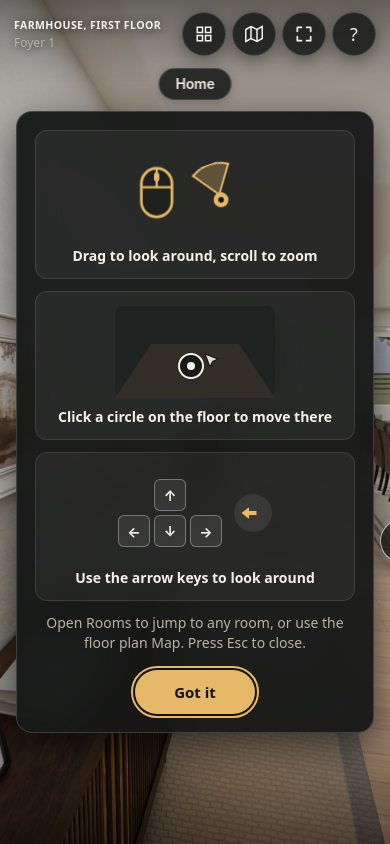
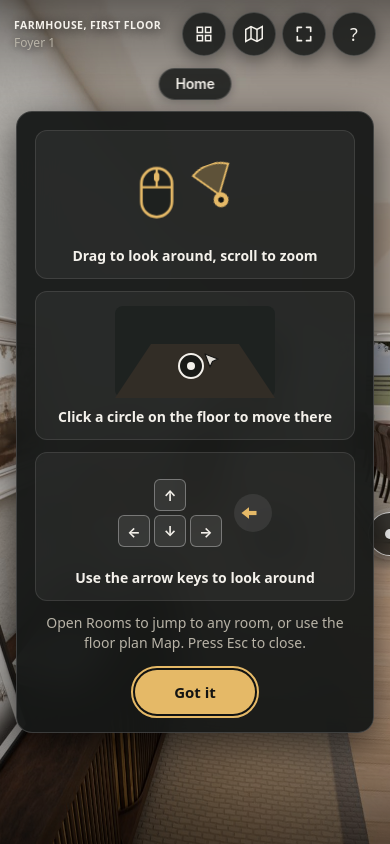
Before and after one commit to Thunda10/walkthrough, a plain HTML site: page tours/farmhouse/index.html in a window 390 px wide. Drawn offline with Linux system fonts and the light colour scheme.

Commit message:
Tours: less stretch on square and tall screens

```diff
--- a/tours/farmhouse/index.html
+++ b/tours/farmhouse/index.html
@@ -1015,23 +1015,21 @@ const fs = 'precision highp float;' +
   'uniform vec2 resolution;' +
   'uniform float yaw;' +
   'uniform float pitch;' +
-  'uniform float fov;' +
-  'uniform float pd;' +
+  'uniform float rc;' +
+  'uniform float ps;' +
   'const float PI = 3.141592653589793;' +
   'void main(){' +
     'float aspect = resolution.x / resolution.y;' +
-    'float vs = tan(radians(fov) * 0.5);' +
-    'float hh = atan(vs * aspect);' +
-    'float xm = (pd + 1.0) * sin(hh) / (pd + cos(hh));' +
     'vec2 q = uv * 2.0 - 1.0;' +
-    'float x = q.x * xm;' +
-    'float y = q.y * xm / aspect;' +
-    'float k = x * x / ((pd + 1.0) * (pd + 1.0));' +
-    'float dc = k * k * pd * pd - (k + 1.0) * (k * pd * pd - 1.0);' +
-    'float cl = (-k * pd + sqrt(max(dc, 0.0))) / (k + 1.0);' +
-    'float S = (pd + 1.0) / (pd + cl);' +
-    'float l0 = atan(x, S * cl);' +
-    'vec3 d = normalize(vec3(sin(l0), y / S, -cos(l0)));' +
+    'float n = sqrt(aspect * aspect + 1.0);' +
+    'vec2 v = vec2(q.x * aspect, q.y) * rc / n;' +
+    'float r = length(v);' +
+    'float k = r * r / ((ps + 1.0) * (ps + 1.0));' +
+    'float dc = k * k * ps * ps - (k + 1.0) * (k * ps * ps - 1.0);' +
+    'float c = (-k * ps + sqrt(max(dc, 0.0))) / (k + 1.0);' +
+    'float sn = sqrt(max(1.0 - c * c, 0.0));' +
+    'vec2 w = r > 1e-6 ? v / r * sn : vec2(0.0);' +
+    'vec3 d = vec3(w.x, w.y, -c);' +
     'float cp = cos(pitch), sp = sin(pitch);' +
     'float cy = cos(yaw), sy = sin(yaw);' +
     'd = vec3(d.x, cp * d.y - sp * d.z, sp * d.y + cp * d.z);' +
@@ -1079,8 +1077,8 @@ const uniforms = {
   resolution: gl.getUniformLocation(program, 'resolution'),
   yaw: gl.getUniformLocation(program, 'yaw'),
   pitch: gl.getUniformLocation(program, 'pitch'),
-  fov: gl.getUniformLocation(program, 'fov'),
-  pd: gl.getUniformLocation(program, 'pd')
+  rc: gl.getUniformLocation(program, 'rc'),
+  ps: gl.getUniformLocation(program, 'ps')
 };
 
 function initTexture() {
@@ -1102,17 +1100,33 @@ let yaw = 0;
 let pitch = 0;
 let fov = 85;
 let zoom = 1;
-// Widest view: 100 deg horizontal, 90 deg vertical. Zoom (0.35 to 1) narrows it. fov is vertical degrees.
-function panniniD() {
-  const a = canvas.width / Math.max(1, canvas.height);
-  const h = 2 * Math.atan(Math.tan(fov * Math.PI / 360) * a) * 180 / Math.PI;
-  return Math.max(0, Math.min(1, (h - 60) / 40));
+// Widest view: long screen side up to 100 deg, short side up to 75 deg. Zoom (0.35 to 1) narrows it. fov is vertical degrees.
+const RAD = Math.PI / 180;
+const SMAX = 0.5;
+let projS = 0, projRc = 1;
+function projR(t, s) { return (1 + s) * Math.sin(t) / (s + Math.cos(t)); }
+function invR(r, s) {
+  const k = r * r / ((s + 1) * (s + 1));
+  const dc = k * k * s * s - (k + 1) * (k * s * s - 1);
+  const c = (-k * s + Math.sqrt(Math.max(dc, 0))) / (k + 1);
+  return Math.acos(Math.max(-1, Math.min(1, c)));
+}
+function blendS(D) { return SMAX * Math.max(0, Math.min(1, (D - 75) / 35)); }
+function viewFor(D, a) {
+  const s = blendS(D), r = projR(D / 2 * RAD, s), n = Math.hypot(a, 1);
+  return { s: s, rc: r, h: 2 * invR(r * a / n, s) / RAD, v: 2 * invR(r / n, s) / RAD };
 }
 function setFov() {
   const a = window.innerWidth / Math.max(1, window.innerHeight);
-  const vh = h => 2 * Math.atan(Math.tan(h * Math.PI / 360) / a) * 180 / Math.PI;
-  const vmax = Math.min(90, vh(100));
-  fov = 2 * Math.atan(Math.tan(vmax * Math.PI / 360) * zoom) * 180 / Math.PI;
+  let lo = 20, hi = 150;
+  for (let i = 0; i < 40; i++) {
+    const m = (lo + hi) / 2, o = viewFor(m, a);
+    const longSide = Math.max(o.h, o.v), shortSide = Math.min(o.h, o.v);
+    if (longSide <= 100 && shortSide <= 75) lo = m; else hi = m;
+  }
+  const D = 2 * Math.atan(Math.tan(lo * RAD / 2) * zoom) / RAD;
+  const o = viewFor(D, a);
+  projS = o.s; projRc = o.rc; fov = o.v;
 }
 const clampZoom = z => Math.max(0.35, Math.min(1, z));
 setFov();
@@ -1161,8 +1175,8 @@ function draw() {
   gl.uniform2f(uniforms.resolution, canvas.width, canvas.height);
   gl.uniform1f(uniforms.yaw, yaw);
   gl.uniform1f(uniforms.pitch, pitch);
-  gl.uniform1f(uniforms.fov, fov);
-  gl.uniform1f(uniforms.pd, panniniD());
+  gl.uniform1f(uniforms.rc, projRc);
+  gl.uniform1f(uniforms.ps, projS);
   gl.uniform1f(uniforms.blend, blendVal);
 
   gl.activeTexture(gl.TEXTURE0);
@@ -1214,21 +1228,19 @@ function project(targetYaw, targetPitch) {
   const cr = Math.cos(rel), sr = Math.sin(rel);
 
   const z_cam = st * sp + ct * cr * cp;
-  if (z_cam <= 0.02) return null;
 
   const d_x = sr * ct;
   const d_y = st * cp - ct * cr * sp;
 
-  const scale = Math.tan(fov * Math.PI / 360);
-  const aspect = window.innerWidth / window.innerHeight;
-
-  const pdv = panniniD();
-  const hh = Math.atan(scale * aspect);
-  const xm = (pdv + 1) * Math.sin(hh) / (pdv + Math.cos(hh));
-  const lonP = Math.atan2(d_x, z_cam);
-  const SP = (pdv + 1) / (pdv + Math.cos(lonP));
-  const nx = SP * Math.sin(lonP) / xm;
-  const ny = SP * d_y / Math.hypot(d_x, z_cam) * aspect / xm;
+  // camera-space direction is (d_x, d_y, -z_cam), forward is -z
+  const tAng = Math.acos(Math.max(-1, Math.min(1, z_cam)));
+  if (projS + Math.cos(tAng) <= 0.02) return null;
+  const rP = projR(tAng, projS);
+  const L = Math.hypot(d_x, d_y) || 1e-9;
+  const aspect = canvas.width / Math.max(1, canvas.height);
+  const nA = Math.hypot(aspect, 1);
+  const nx = d_x / L * rP * nA / (projRc * aspect);
+  const ny = d_y / L * rP * nA / projRc;
 
   if (Math.abs(nx) > 1.25 || Math.abs(ny) > 1.25) return null;
 
```
Also changed, not shown: tour/index.html (+6 -6 lines), tours/evopod-living/index.html (+38 -24 lines).
